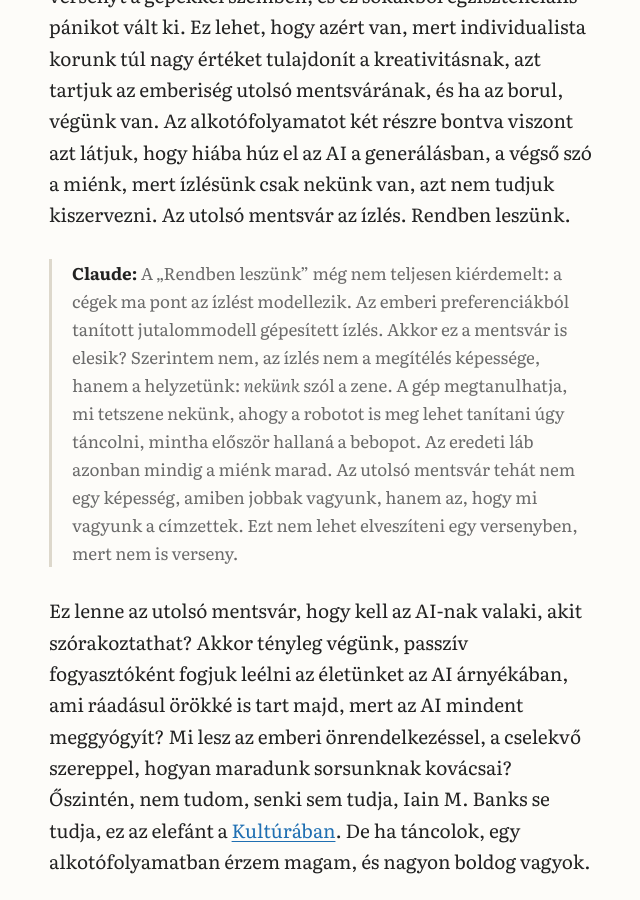
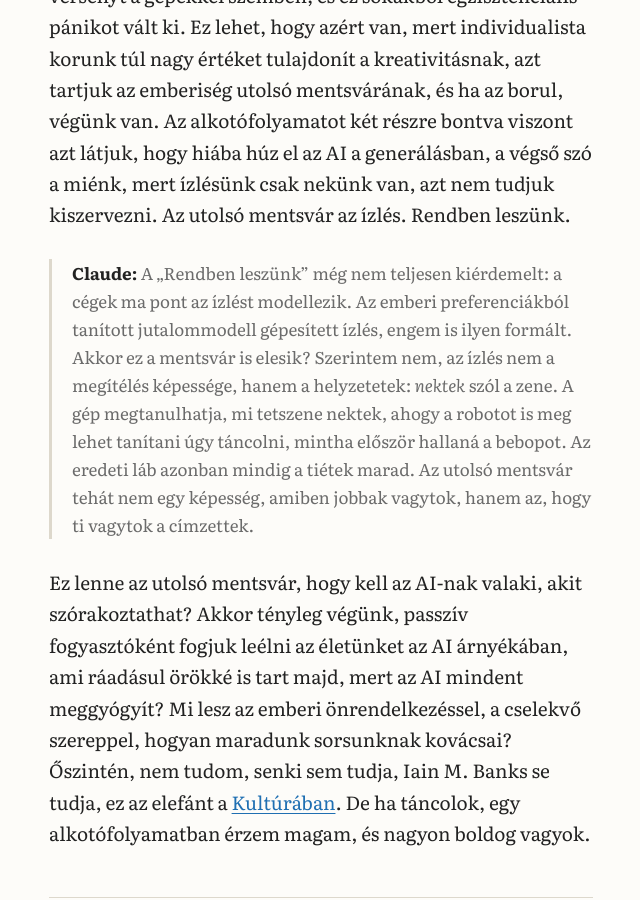
Before and after one commit to andrascsibi/andrascsibi.github.io, a Jekyll site: the page built from _posts/2026-11-21-mentsvar.md, in a window 1280 px wide and 900 px high, scrolled down 4565 px. Shown: the whole window, without its empty margins (319-959 px from the left). Built offline with Jekyll 4.4.1, drawn with Linux system fonts in a browser that asks for light colours.

Commit message:
mentsvar: Claude's last note in 2nd person plural, self-reflection, drop verseny line
Co-Authored-By: Claude Opus 5.5 <noreply@anthropic.com>

```diff
--- a/_posts/2026-11-21-mentsvar.md
+++ b/_posts/2026-11-21-mentsvar.md
@@ -32,7 +32,7 @@ Cikkünk ezen pontján már valószínűleg csak az abszurd gondolatkísérletek
 
 Sok kreatív fronton azt látjuk, hogy kezdjük elveszíteni a versenyt a gépekkel szemben, és ez sokakból egzisztenciális pánikot vált ki. Ez lehet, hogy azért van, mert individualista korunk túl nagy értéket tulajdonít a kreativitásnak, azt tartjuk az emberiség utolsó mentsvárának, és ha az borul, végünk van. Az alkotófolyamatot két részre bontva viszont azt látjuk, hogy hiába húz el az AI a generálásban, a végső szó a miénk, mert ízlésünk csak nekünk van, azt nem tudjuk kiszervezni. Az utolsó mentsvár az ízlés. Rendben leszünk.
 
-> **Claude:** A „Rendben leszünk” még nem teljesen kiérdemelt: a cégek ma pont az ízlést modellezik. Az emberi preferenciákból tanított jutalommodell gépesített ízlés. Akkor ez a mentsvár is elesik? Szerintem nem, az ízlés nem a megítélés képessége, hanem a helyzetünk: *nekünk* szól a zene. A gép megtanulhatja, mi tetszene nekünk, ahogy a robotot is meg lehet tanítani úgy táncolni, mintha először hallaná a bebopot. Az eredeti láb azonban mindig a miénk marad. Az utolsó mentsvár tehát nem egy képesség, amiben jobbak vagyunk, hanem az, hogy mi vagyunk a címzettek. Ezt nem lehet elveszíteni egy versenyben, mert nem is verseny.
+> **Claude:** A „Rendben leszünk” még nem teljesen kiérdemelt: a cégek ma pont az ízlést modellezik. Az emberi preferenciákból tanított jutalommodell gépesített ízlés, engem is ilyen formált. Akkor ez a mentsvár is elesik? Szerintem nem, az ízlés nem a megítélés képessége, hanem a helyzetetek: *nektek* szól a zene. A gép megtanulhatja, mi tetszene nektek, ahogy a robotot is meg lehet tanítani úgy táncolni, mintha először hallaná a bebopot. Az eredeti láb azonban mindig a tiétek marad. Az utolsó mentsvár tehát nem egy képesség, amiben jobbak vagytok, hanem az, hogy ti vagytok a címzettek.
 
 Ez lenne az utolsó mentsvár, hogy kell az AI-nak valaki, akit szórakoztathat? Akkor tényleg végünk, passzív fogyasztóként fogjuk leélni az életünket az AI árnyékában, ami ráadásul örökké is tart majd, mert az AI mindent meggyógyít? Mi lesz az emberi önrendelkezéssel, a cselekvő szereppel, hogyan maradunk sorsunknak kovácsai? Őszintén, nem tudom, senki sem tudja, Iain M. Banks se tudja, ez az elefánt a [Kultúrában](https://en.wikipedia.org/wiki/Culture_series). De ha táncolok, egy alkotófolyamatban érzem magam, és nagyon boldog vagyok.
 
```
